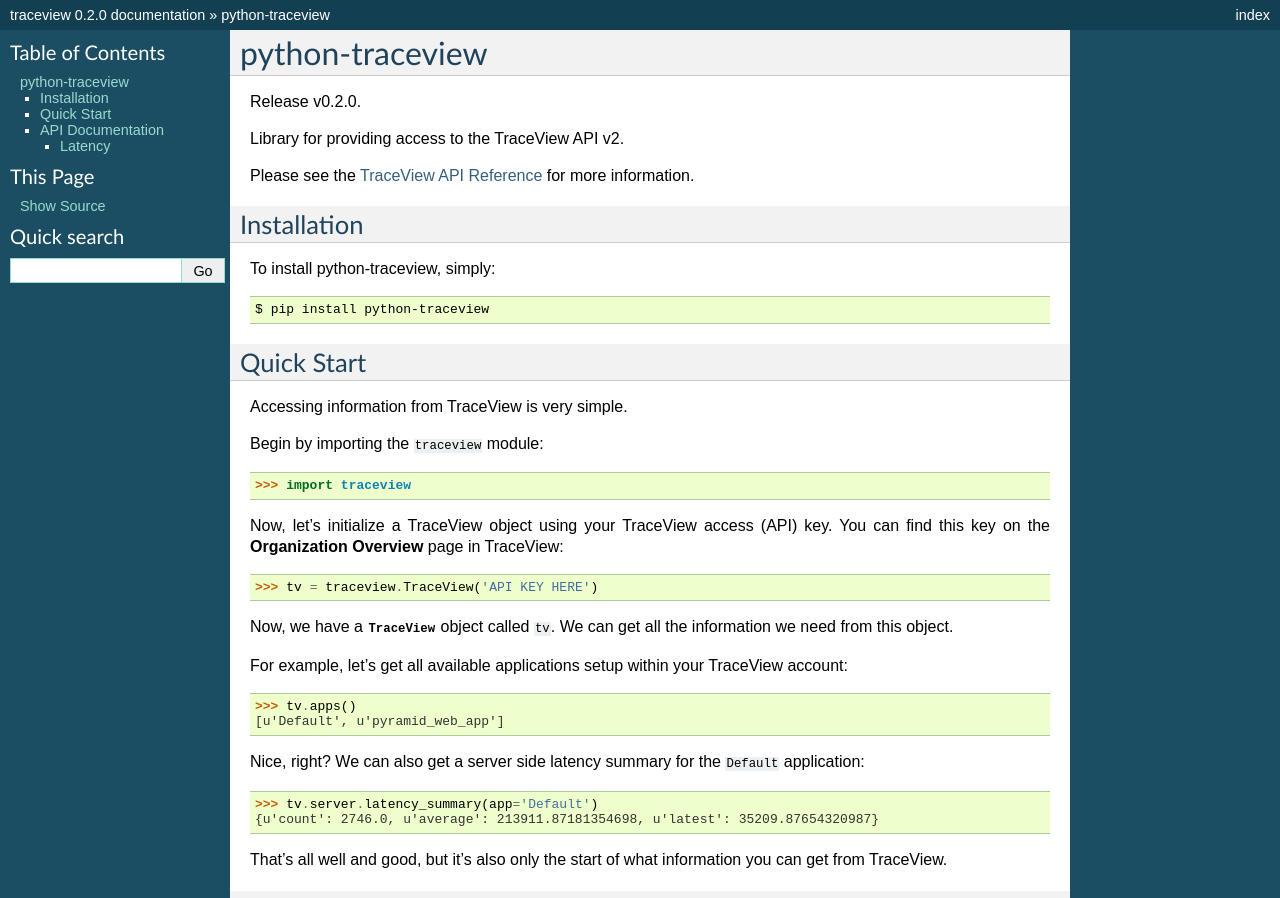
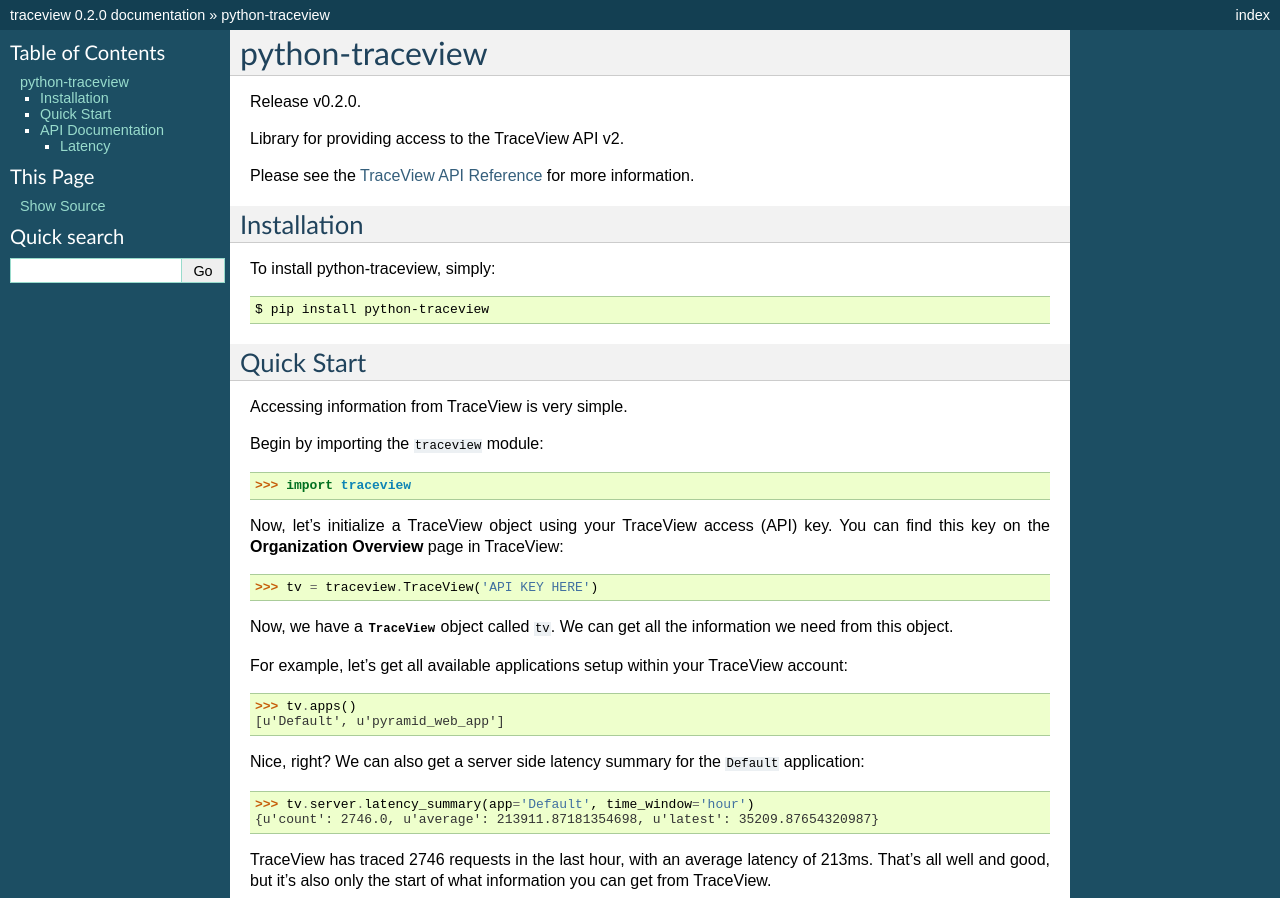
Before and after one commit to danriti/python-traceview, a Sphinx documentation site: the page built from docs/index.rst, in a window 1280 px wide. Shown: the top 898 px of the page. Built offline with Sphinx 7.4.7, drawn with Linux system fonts in a browser that asks for light colours.

Commit message:
Update quick start section #3

```diff
--- a/docs/index.rst
+++ b/docs/index.rst
@@ -47,10 +47,11 @@
 Nice, right? We can also get a server side latency summary for the ``Default``
 application::
 
-    >>> tv.server.latency_summary(app='Default')
+    >>> tv.server.latency_summary(app='Default', time_window='hour')
     {u'count': 2746.0, u'average': 213911.87181354698, u'latest': 35209.87654320987}
 
-That’s all well and good, but it’s also only the start of what information you
+TraceView has traced 2746 requests in the last hour, with an average latency of
+213ms. That’s all well and good, but it’s also only the start of what information you
 can get from TraceView.
 
 API Documentation
```
